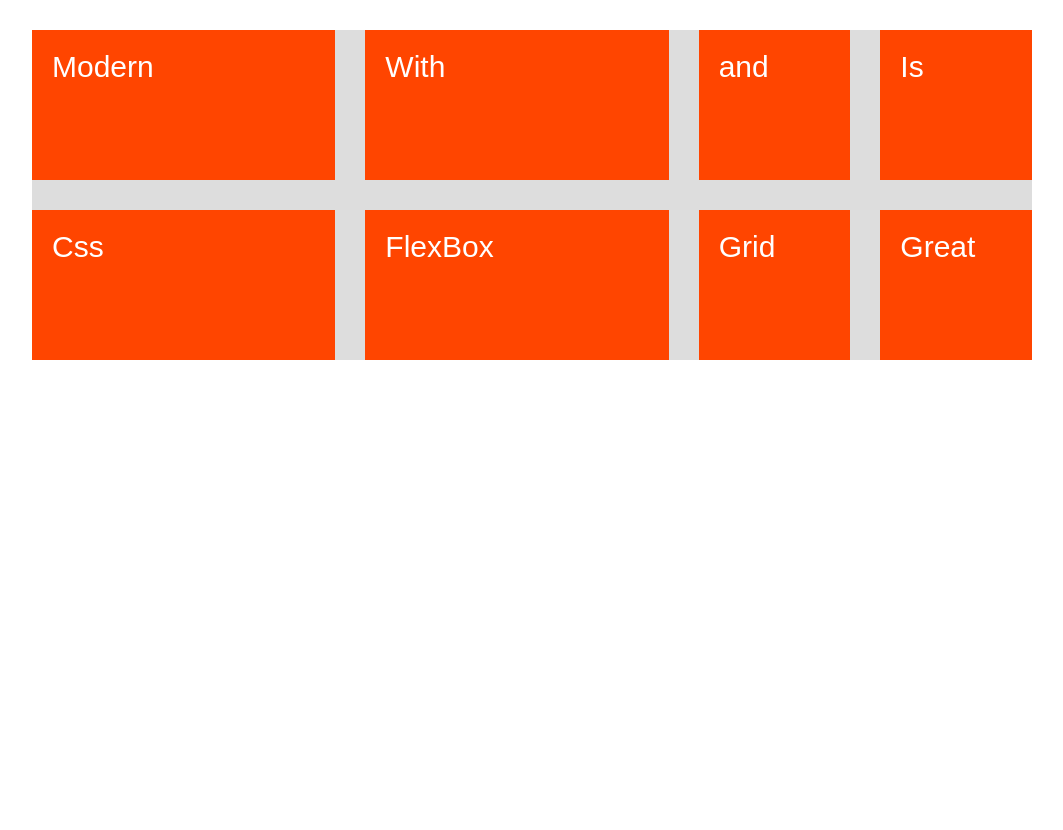
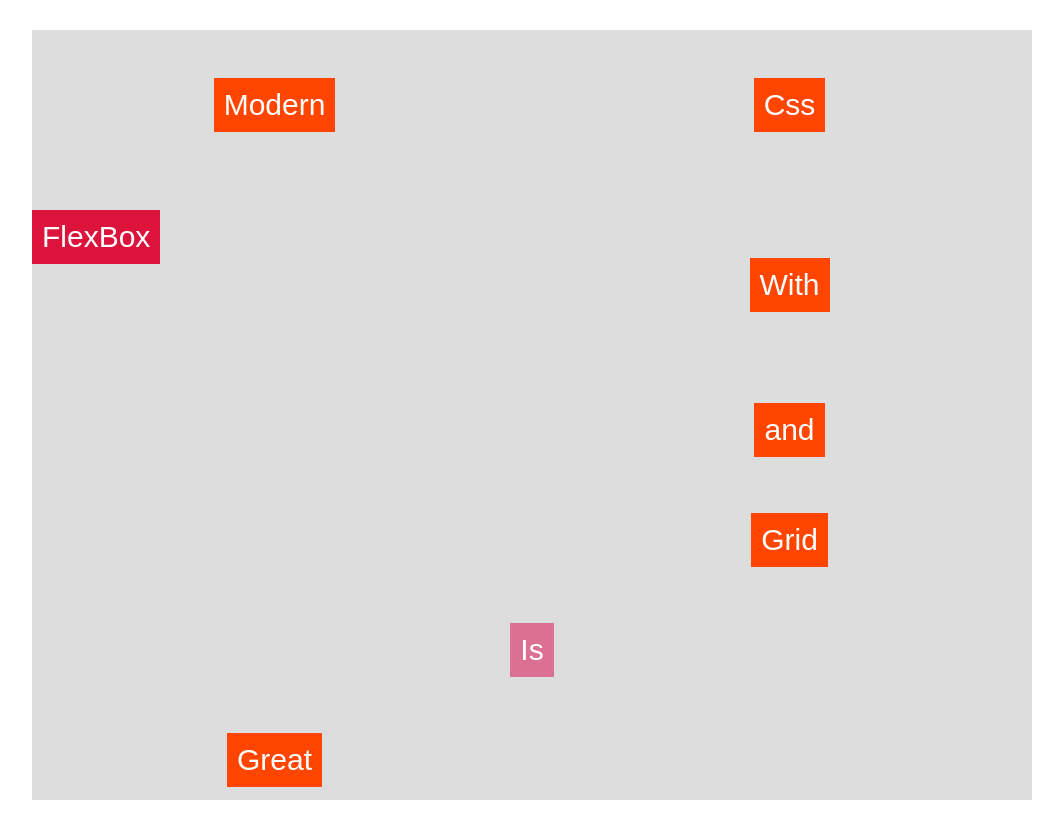
Before and after one commit to JamesKnippel/angularSCSSGrid, an Angular app: page / in a window 1280 px wide. Shown: the whole page, without its empty margins (108-1171 px from the left). Before the commit the page ends 800 px from the top, so only its background shows below. Built offline with nearby package versions, Linux system fonts and the light colour scheme.

Commit message:
auto flow and row/column examples

```diff
--- a/src/app/container/container.component.scss
+++ b/src/app/container/container.component.scss
@@ -10,14 +10,35 @@
 
   /*to affect implicit grid rows*/
   grid-auto-rows: 80px;
-  grid-auto-flow: column;
+  /* Align grid items to grid areas */
+  grid-auto-flow: row;
+  /* implicit grid-cell size */
   grid-auto-columns: .5fr;
 
+  /* default is stretch for grid*/
+  align-items: center; // Stretch // Center // End // Start
+  justify-items: center;
+
+  /* Align Grid Tracks to the Grid Container */
+
+
   .item {
-    padding: 20px;
+    padding: 10px;
     color: white;
     font-size: 30px;
     font-family: sans-serif;
     background-color: orangered;
+
+    &--4 {
+      background-color: crimson;
+      grid-row: 2 / span 3;
+      align-self: start;
+      justify-self: start;
+    }
+
+    &--7 {
+      background-color: palevioletred;
+      grid-column: 1 / -1;
+    }
   }
 }
```
